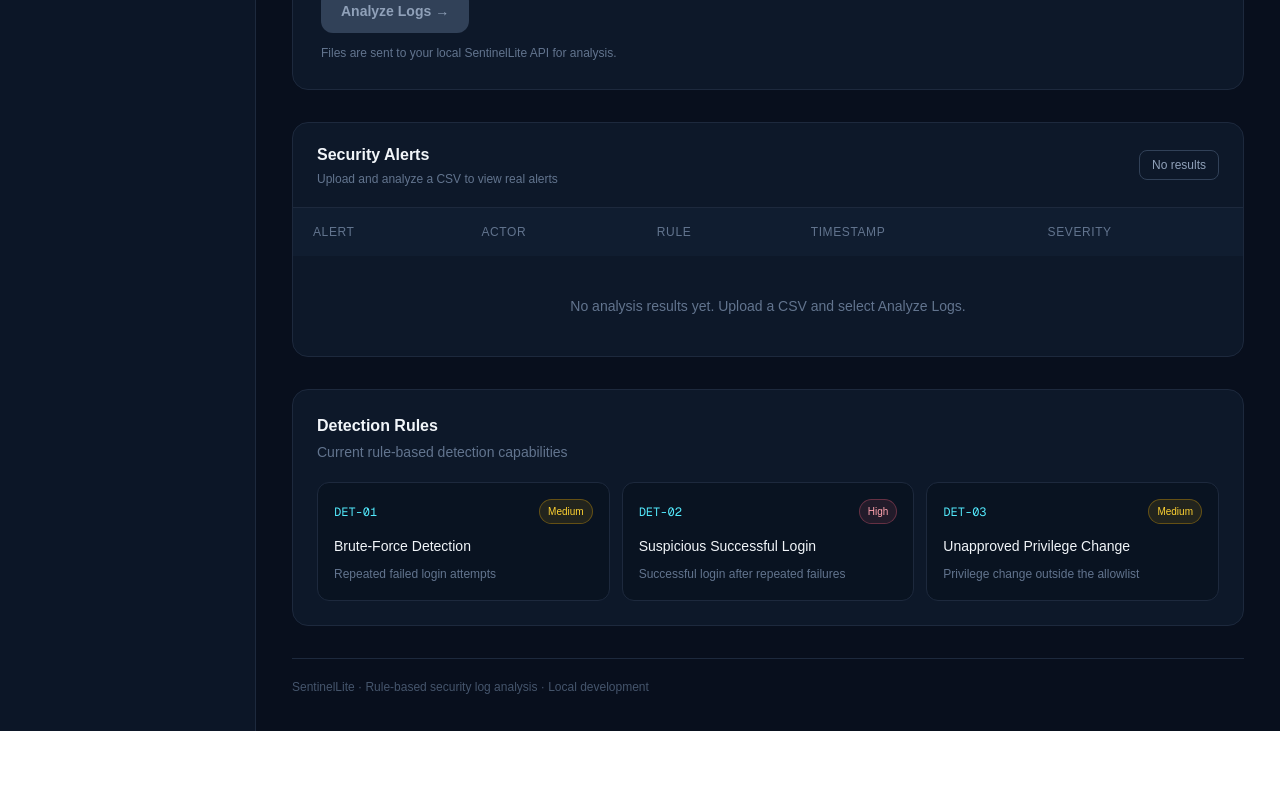
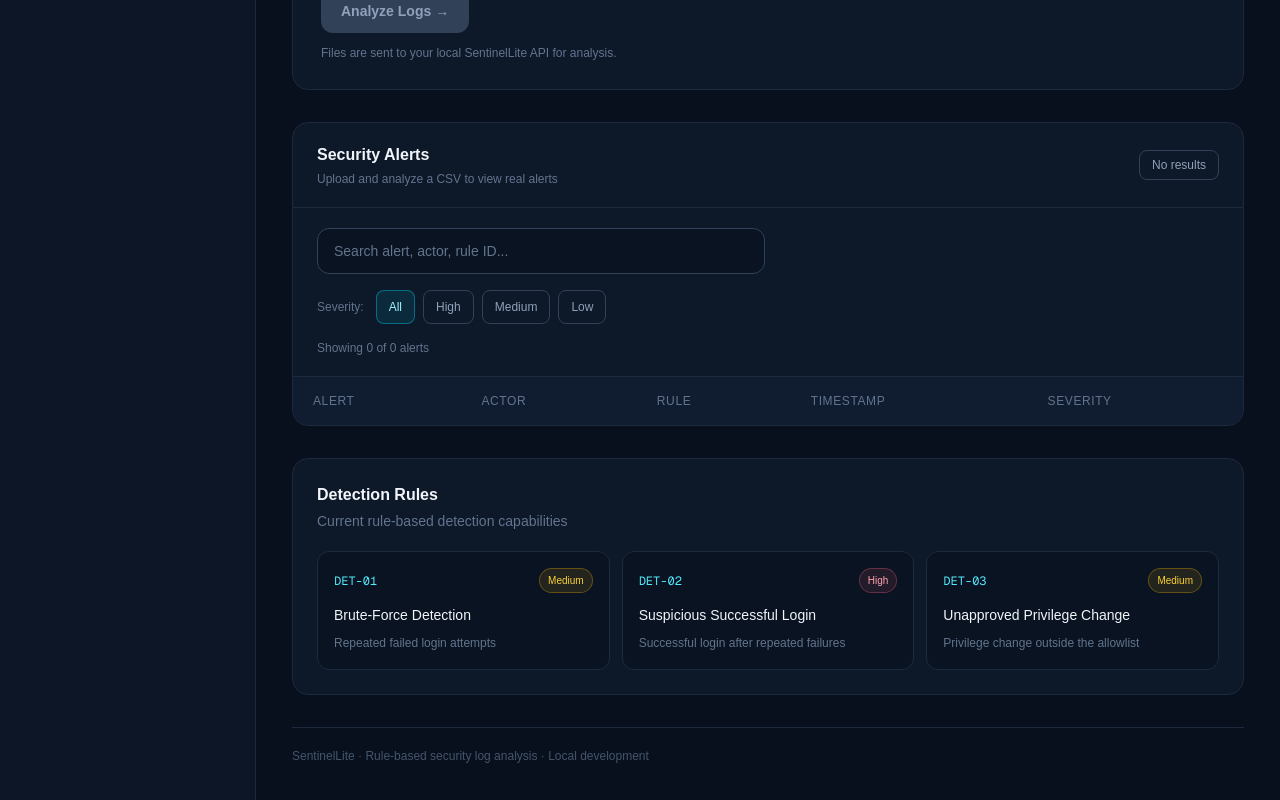
Before and after one commit to ramm46/YuvaIntern-Cybersecurity-Internship, a Next.js app in the folder 03_Practical_Implementation_Project/SentinelLite/frontend-app/: page / in a window 1280 px wide. Shown: the part 729-1529 px from the top of the page. Before the commit the page ends 1460 px from the top, so only its background shows below. Built offline with nearby package versions, Linux system fonts and the light colour scheme.

Commit message:
Add alert search and severity filters

```diff
--- a/03_Practical_Implementation_Project/SentinelLite/frontend-app/src/app/page.tsx
+++ b/03_Practical_Implementation_Project/SentinelLite/frontend-app/src/app/page.tsx
@@ -58,6 +58,8 @@ export default function Home() {
   const [result, setResult] = useState<ApiResult | null>(null);
   const [error, setError] = useState("");
   const [loading, setLoading] = useState(false);
+  const [severityFilter, setSeverityFilter] = useState("All");
+  const [searchTerm, setSearchTerm] = useState("");
 
   function selectFile(selected: File | null) {
     setError("");
@@ -126,6 +128,29 @@ export default function Home() {
 
   const alerts = result?.alerts ?? [];
 
+  const filteredAlerts = alerts.filter((alert) => {
+    const severity = field(alert, ["severity", "level", "risk"], "Medium");
+    const matchesSeverity =
+      severityFilter === "All" ||
+      severity.toLowerCase() === severityFilter.toLowerCase();
+
+    const searchableText = [
+      field(alert, ["title", "name", "description", "message"]),
+      field(alert, ["actor", "username", "user"]),
+      field(alert, ["rule_id", "rule", "rule_code", "detection_id"]),
+      field(alert, ["timestamp", "time", "event_time", "detected_at"]),
+    ]
+      .join(" ")
+      .toLowerCase();
+
+    const matchesSearch = searchableText.includes(
+      searchTerm.trim().toLowerCase()
+    );
+
+    return matchesSeverity && matchesSearch;
+  });
+
+
   const metrics = [
     {
       label: "Total Log Events",
@@ -172,6 +197,7 @@ export default function Home() {
             <p className="text-[10px] tracking-[0.15em] text-slate-500">SECURITY OPERATIONS</p>
           </div>
         </div>
+
 
         <p className="mb-3 mt-9 text-xs font-semibold uppercase tracking-[0.18em] text-slate-500">Workspace</p>
         <nav className="space-y-2">
@@ -265,6 +291,41 @@ export default function Home() {
               <span className="rounded-lg border border-slate-700 px-3 py-1.5 text-xs text-slate-400">{result ? `${alerts.length} alerts` : "No results"}</span>
             </div>
 
+            <div className="space-y-4 border-b border-slate-800 p-5 sm:px-6">
+  <input
+    type="search"
+    value={searchTerm}
+    onChange={(event) => setSearchTerm(event.target.value)}
+    placeholder="Search alert, actor, rule ID..."
+    aria-label="Search security alerts"
+    className="w-full rounded-xl border border-slate-700 bg-[#091321] px-4 py-3 text-sm text-slate-100 outline-none placeholder:text-slate-500 focus:border-cyan-400 sm:max-w-md"
+  />
+
+  <div className="flex flex-wrap items-center gap-2">
+    <span className="mr-1 text-xs text-slate-500">Severity:</span>
+
+    {["All", "High", "Medium", "Low"].map((severity) => (
+      <button
+        key={severity}
+        type="button"
+        onClick={() => setSeverityFilter(severity)}
+        aria-pressed={severityFilter === severity}
+        className={`rounded-lg border px-3 py-2 text-xs font-medium transition ${
+          severityFilter === severity
+            ? "border-cyan-400/40 bg-cyan-400/10 text-cyan-200"
+            : "border-slate-700 text-slate-400 hover:border-slate-500 hover:text-white"
+        }`}
+      >
+        {severity}
+      </button>
+    ))}
+  </div>
+
+  <p className="text-xs text-slate-500">
+    Showing {filteredAlerts.length} of {alerts.length} alerts
+  </p>
+</div>
+
             <div className="overflow-x-auto">
               <table className="w-full min-w-[700px] text-left text-sm">
                 <thead className="bg-[#101d30] text-xs uppercase tracking-wider text-slate-500">
@@ -277,7 +338,7 @@ export default function Home() {
                   </tr>
                 </thead>
                 <tbody className="divide-y divide-slate-800/80">
-                  {alerts.map((alert, index) => {
+                {filteredAlerts.map((alert, index) => {
                     const title = field(alert, ["title", "name", "description", "message"], "Suspicious activity detected");
                     const severity = field(alert, ["severity", "level", "risk"], "Medium");
                     return (
@@ -293,8 +354,15 @@ export default function Home() {
                       </tr>
                     );
                   })}
-                  {result && alerts.length === 0 && <tr><td colSpan={5} className="px-5 py-10 text-center text-sm text-slate-500">No security alerts detected in this CSV.</td></tr>}
-                  {!result && <tr><td colSpan={5} className="px-5 py-10 text-center text-sm text-slate-500">No analysis results yet. Upload a CSV and select Analyze Logs.</td></tr>}
+                  {result && filteredAlerts.length === 0 && (
+  <tr>
+    <td colSpan={5} className="px-5 py-10 text-center text-sm text-slate-500">
+      {alerts.length === 0
+        ? "No security alerts detected in this CSV."
+        : "No alerts match your search or severity filter."}
+    </td>
+  </tr>
+)}
                 </tbody>
               </table>
             </div>
```
